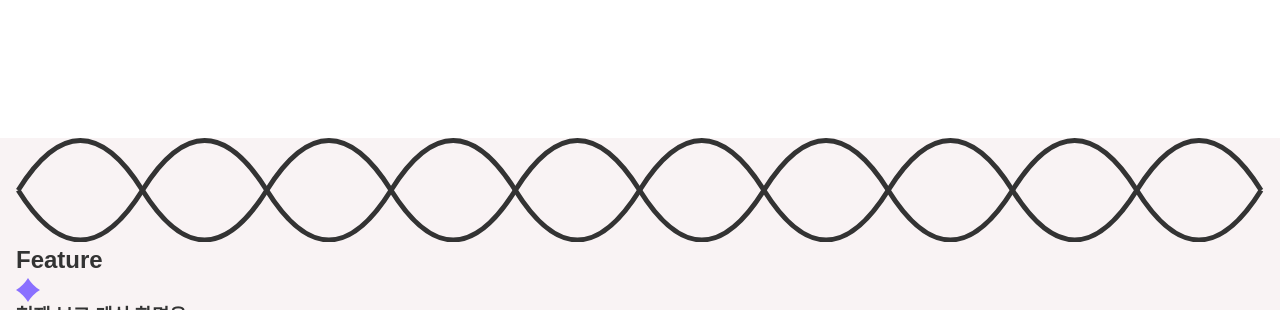
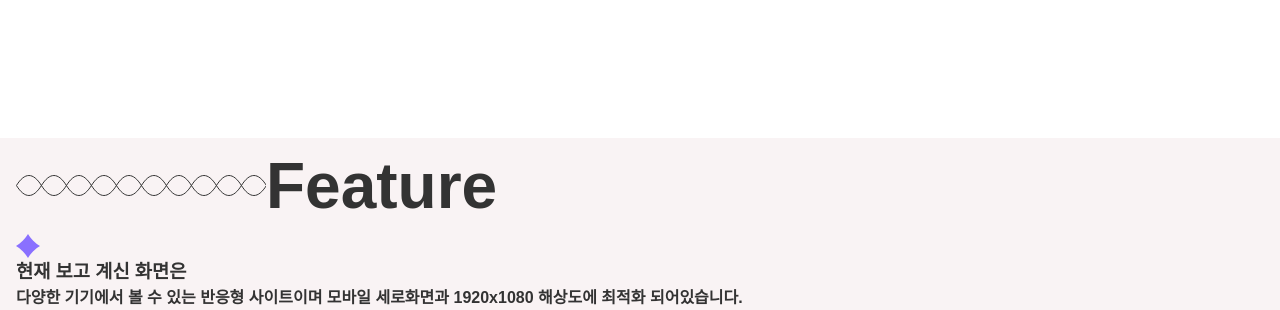
Before and after one commit to hyein-ui/portfolio, a website: page index.html in a window 1280 px wide. Shown: the part 3220-3530 px from the top of the page. Drawn offline with nearby package versions, Linux system fonts and the light colour scheme; a web font is replaced by a local one.

Commit message:
2026-03-06 GSAP 반응형 코드구조 전체변경

```diff
--- a/index.html
+++ b/index.html
@@ -286,7 +286,7 @@
         <section id="feature" class="feature">
             <div class="titlebox">
                 <div class="deco-wave" aria-hidden="true">
-                    <svg viewBox="0 0 251 21" fill="none">
+                    <svg viewBox="0 0 250 22" fill="none">
                         <path class="wave-start"
                             d="M0.424011 10.5C8.75734 -2.83333 17.0907 -2.83333 25.424 10.5C33.7573 23.8333 42.0907 23.8333 50.424 10.5C58.7573 -2.83333 67.0907 -2.83333 75.424 10.5C83.7573 23.8333 92.0907 23.8333 100.424 10.5C108.757 -2.83333 117.091 -2.83333 125.424 10.5C133.757 23.8333 142.091 23.8333 150.424 10.5C158.757 -2.83333 167.091 -2.83333 175.424 10.5C183.757 23.8333 192.091 23.8333 200.424 10.5C208.757 -2.83333 217.091 -2.83333 225.424 10.5C233.757 23.8333 242.091 23.8333 250.424 10.5"
                             stroke="#333333" />
--- a/js/main.js
+++ b/js/main.js
@@ -1,10 +1,37 @@
 document.addEventListener("DOMContentLoaded", function () {
-  /* ========== GSAP 플러그인 ========== */
+
+  /* ===== [GSAP] 플러그인 ===== */
   gsap.registerPlugin(ScrollTrigger);
   gsap.registerPlugin(MorphSVGPlugin);
 
 
-  /* ========== hero 섹션 ========== */
+
+  /* ===== [GSAP] 헤더 ===== */
+  function headerAnimation() {
+    // DOM 선체크(부재시 에러 방지)
+    const elHeader = document.querySelector("#header");
+    if (!elHeader) return;
+
+    gsap.from("header", {
+      scrollTrigger: {
+        trigger: ".about-me",
+        start: "top top",
+        toggleActions: "play none none none",
+      },
+      y: -30,
+      opacity: 0,
+      duration: 0.8,
+      ease: "power2.out",
+    });
+  }
+
+
+
+  /* ===== [GSAP] hero 섹션 ===== */
+  function heroAnimation() {
+    const elHero = document.querySelector(".hero");
+    if (!elHero) return;
+
     const elTitShapeBox = document.querySelector(".title-ani .shapes");
     const arrTitStartShapes = document.querySelectorAll(".title-ani .shapes .shape-start");
     const arrTitEndShapes = document.querySelectorAll(".title-ani .shapes .shape-end");
@@ -72,19 +99,6 @@ document.addEventListener("DOMContentLoaded", function () {
       }, "-=0.3"); //직전 애니메이션 끝나는 지점보다 0.3초 앞에서 시작
     tlHero.add(tlHero_show, "-=0.5");
 
-  // [함수] 리사이징 대응 : 괄호 위치 재계산
-  function updateBracePosition() {
-    const width = elTitShapeBox.offsetWidth;
-    const distance = (width / 2) + (width * 0.06);
-
-    gsap.set(".title-ani .brace-left", {
-      x: -distance
-    });
-    gsap.set(".title-ani .brace-right", {
-      x: distance
-    });
-  }
-
     /* (서브 타임라인) : 모양을 글자로 바꾸기 */
     const tlHero_shapes = gsap.timeline({
       defaults: {
@@ -119,20 +133,75 @@ document.addEventListener("DOMContentLoaded", function () {
       }
     );
     tlHero.add(tlHero_sticker, "-=2.5");
+  }
+
+  /* (리사이징 대응 함수) : 괄호 위치 재계산 */
+  function updateBracePosition() {
+    const width = document.querySelector(".title-ani .shapes").offsetWidth;
+    const distance = (width / 2) + (width * 0.06);
+
+    gsap.set(".title-ani .brace-left", {
+      x: -distance
+    });
+    gsap.set(".title-ani .brace-right", {
+      x: distance
+    });
+  }
 
 
 
+  /* ===== [GSAP] about me 섹션 ===== */
+  function aboutMeAnimation_md() {
+    const elAbout = document.querySelector(".about-me");
+    if (!elAbout) return;
+
+    /* 가로스크롤 애니메이션
+      div.pin-spacer를 생성한 후 그 세로길이를 움직일 요소의 가로길이와 같게 만듬.
+      trigger 대상을 pin으로 position: fixed로 만들어서 세로스크롤이 되고있지 않는 것처럼 보이게 하는 원리.
+      따라서 100vh에 최적화 된 기능이라고 보면 됨.
+    */
+    const arrIntroCons = gsap.utils.toArray(".intro .intro-con");
+    const elRightGroup = document.querySelector(".right-group");
+    const elIntro = document.querySelector(".intro");
+    const distance = elIntro.scrollWidth - elRightGroup.offsetWidth; // .intro 전체 가로길이 - 보이는 영역 너비 = 실제 가로로 이동해야 할 거리
+
+    const tlIntro = gsap.timeline({
+      scrollTrigger: {
+        trigger: ".about-me",
+        start: "top top",
+        pin: true, //대상을 fixed 처럼 고정
+        scrub: 1, // 1초정도 부드럽게 따라감
+        anticipatePin: 1, //pin 시작시 발생하는 튕김 방지
+        end: () => "+=" + (distance + 800), // 스크롤 여유 800px
+      }
+    });
+    tlIntro.to(arrIntroCons, {
+      x: -distance,
+      ease: "none",
+      duration: 0.8,
+    });
+  }
 
 
 
+  /* ===== [GSAP] feature 섹션 ===== */
+  function featureAnimation() {
+    const elFeature = document.querySelector(".feature");
+    if (!elFeature) return;
 
-  /* ----- [ 화면 리사이징 대응 ] ----- */
-  window.addEventListener("resize", () => {
-    // 애니메이션을 재실행
-    // tlHero_show.invalidate().restart();
 
-    updateBracePosition(); // 위치만 재계산
+    gsap.from(".feature .titlebox", {
+      scrollTrigger: {
+        trigger: ".feature",
+        start: "top 80%",
+        toggleActions: "play none none none",
+      },
+      y: 50,
+      opacity: 0,
+      duration: 0.8,
+      ease: "power2.out",
     });
+  }
 
 
 
@@ -206,6 +275,7 @@ document.addEventListener("DOMContentLoaded", function () {
 
 
 
+
   /* ===== 반응형 모바일 퍼스트  ===== */
   const breakpoints = {
     sm: "(max-width: 799px)", // 반응형 분기별 GSAP에서 사용하기 위한 추가 브레이크 포인트. 평소엔 사용할 필요 없음.
@@ -251,62 +321,30 @@ document.addEventListener("DOMContentLoaded", function () {
 
 
   /* ===== 반응형 분기별 GSAP 애니메이션 ===== */
-  /* ----- 스크롤트리거 ----- */
-  ScrollTrigger.matchMedia({
-    "all": function () {
-      /* --- 공통 --- */
+  const gsapMM = gsap.matchMedia();
 
-      /* 헤더 */
-      gsap.from("header", {
-        scrollTrigger: {
-          trigger: ".about-me",
-          start: "top top",
-          toggleActions: "play none none none",
-        },
-        y: -30,
-        opacity: 0,
-        duration: 0.8,
-        ease: "power2.out",
+  gsapMM.add("all", () => {
+    headerAnimation();
+    heroAnimation();
+    featureAnimation();
   });
+  gsapMM.add(breakpoints.sm, () => {
 
-    },
-    [breakpoints.sm]: function () {
-      /* --- sm --- */
+  });
+  gsapMM.add(breakpoints.md, () => {
+    aboutMeAnimation_md();
+  });
+  gsapMM.add(breakpoints.lg, () => {
 
-
-    },
-    [breakpoints.md]: function () {
-      /* --- md --- */
-
-      /* about me 가로스크롤 */
-      /* 가로스크롤 애니메이션
-        div.pin-spacer를 생성한 후 그 세로길이를 움직일 요소의 가로길이와 같게 만듬.
-        trigger 대상을 pin으로 position: fixed로 만들어서 세로스크롤이 되고있지 않는 것처럼 보이게 하는 원리.
-        따라서 100vh에 최적화 된 기능이라고 보면 됨.
-      */
-      const arrIntroCons = gsap.utils.toArray(".intro .intro-con");
-      const elRightGroup = document.querySelector(".right-group");
-      const elIntro = document.querySelector(".intro");
-      const distance = elIntro.scrollWidth - elRightGroup.offsetWidth; // .intro 전체 가로길이 - 보이는 영역 너비 = 실제 가로로 이동해야 할 거리
-
-      const tlIntro = gsap.timeline({
-        scrollTrigger: {
-          trigger: ".about-me",
-          start: "top top",
-          pin: true, //대상을 fixed 처럼 고정
-          scrub: 1, // 1초정도 부드럽게 따라감
-          anticipatePin: 1, //pin 시작시 발생하는 튕김 방지
-          end: () => "+=" + (distance + 800), // 스크롤 여유 800px
-        }
-      });
-      tlIntro.to(arrIntroCons, {
-        x: -distance,
-        ease: "none",
-        duration: 0.8,
   });
 
 
-    }
+  /* ===== 화면 리사이징 대응 ===== */
+  window.addEventListener("resize", () => {
+
+    /* [GSAP] hero 섹션 괄호 위치 재계산 */
+    updateBracePosition();
+
   });
 
 
@@ -315,9 +353,4 @@ document.addEventListener("DOMContentLoaded", function () {
 
 
 
-
-
-
-
-
 });
--- a/style/scss/sections/_feature.scss
+++ b/style/scss/sections/_feature.scss
@@ -1,10 +1,25 @@
 @use '../base/variables';
 @use '../base/mixins';
 
-section.feature{
+section.feature {
   background: var(--color-bg-feature);
 
+  .titlebox {
+    display: flex;
+    align-items: center;
+    height: fit-content;
 
+    .deco-wave{
+      width: 30%;
+      max-width: 250px;
+    }
 
+    h2{
+      font-size: 4rem;
+      font-weight: 700;
+    }
+  }
+
+  .conbox {}
 
 }
```
Also changed, not shown: style/scss/base/_base.scss (+0 -8 lines), style/css/main.css, 1 other file. Lines whose indentation alone changed are shown as unchanged.
